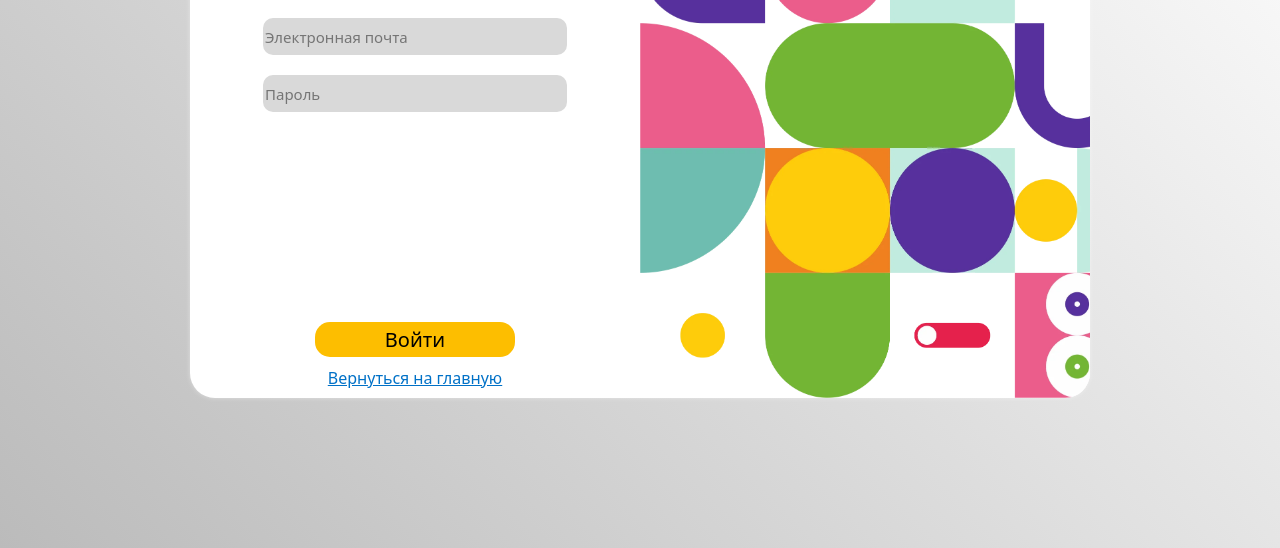
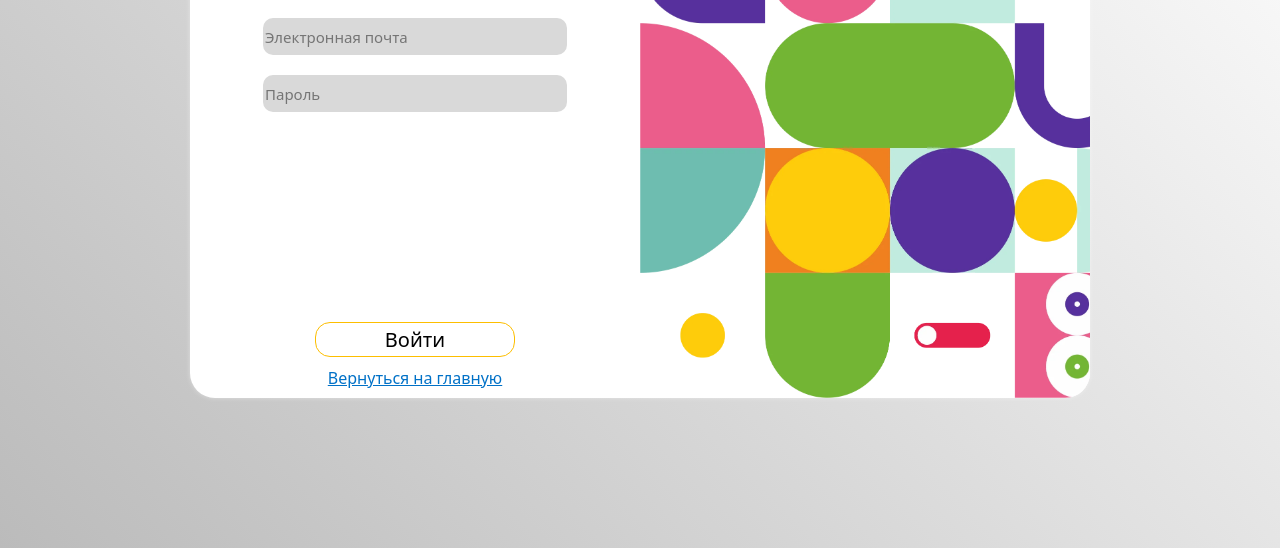
Before and after one commit to ZEUS494/WEB_COD, a plain HTML site: page login.html in a window 1280 px wide. Shown: the part 252-800 px from the top of the page. Drawn offline with Linux system fonts and the light colour scheme.

Commit message:
Updated stylelogin.css

```diff
--- a/styleLogin.css
+++ b/styleLogin.css
@@ -59,9 +59,9 @@ button[type="submit"] {
     margin-top: 200px;
     width: 200px;
     height: 35px;
-    background-color: #fdbe00;
+    background-color: #fff;
     border-radius: 15px;
-    border: none;
+    border: 1px solid #fdbe00;
     cursor: pointer;
     font-size: 20px;
 }
```
